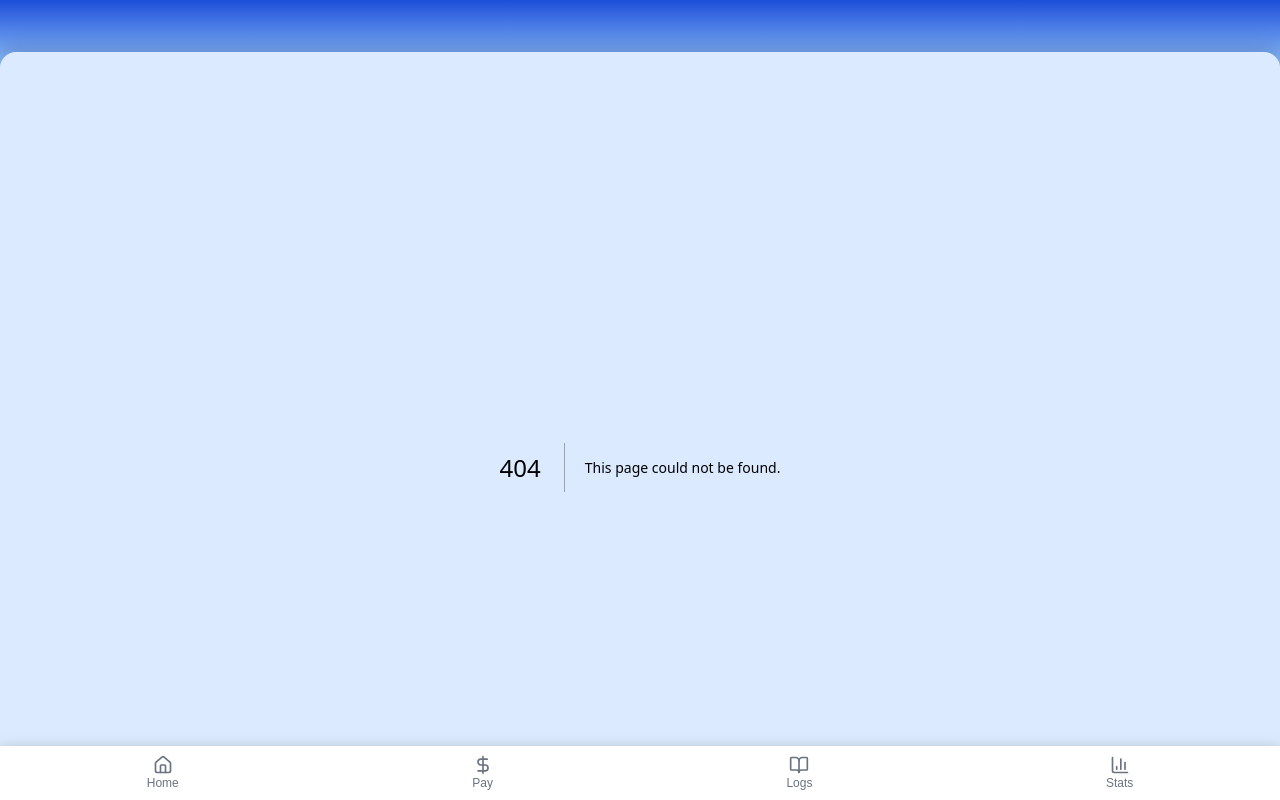
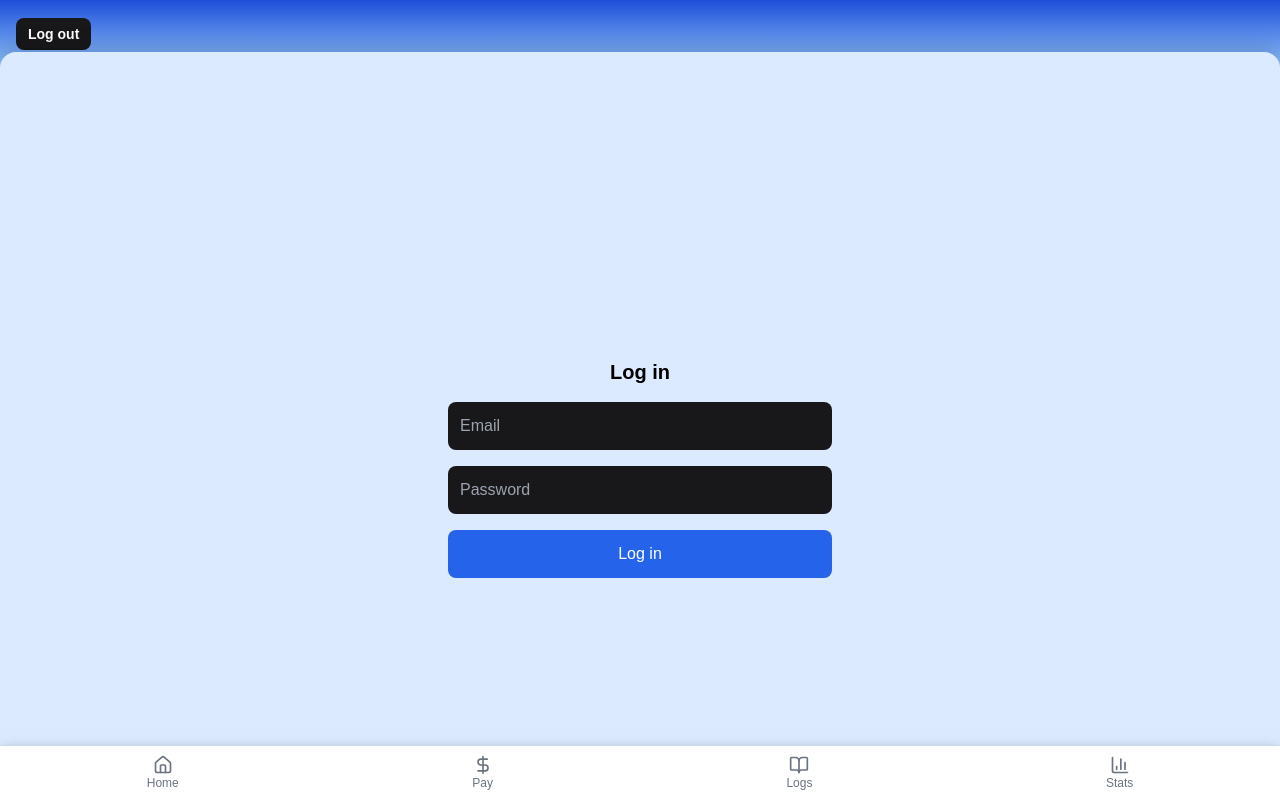
Before and after one commit to Jothol/money-balance, a Next.js app: page /login in a window 1280 px wide. Before the commit this address had no page. Built offline with nearby package versions, Linux system fonts and the light colour scheme; no server answers.

Commit message:
Added login / logout

```diff
--- /dev/null
+++ b/src/app/login/page.tsx
@@ -0,0 +1,69 @@
+'use client';
+
+import { useEffect, useState } from 'react';
+import { useRouter } from 'next/navigation';
+import { onAuthStateChanged, signInWithEmailAndPassword } from 'firebase/auth';
+import { auth } from '@/firebase/firebase';
+
+export default function LoginPage() {
+  const router = useRouter();
+  const [email, setEmail] = useState('');
+  const [password, setPassword] = useState('');
+  const [initializing, setInitializing] = useState(true);
+  const [submitting, setSubmitting] = useState(false);
+  const [error, setError] = useState<string | null>(null);
+
+  useEffect(() => {
+    const unsub = onAuthStateChanged(auth, u => {
+      if (u) router.replace('/');
+      else setInitializing(false);
+    });
+    return () => unsub();
+  }, [router]);
+
+  const submit = async () => {
+    setSubmitting(true);
+    setError(null);
+    try {
+      await signInWithEmailAndPassword(auth, email.trim(), password);
+      router.replace('/');
+    } catch (e) {
+      const code = (e as { code?: string }).code ?? '';
+      setError(code === 'auth/invalid-credential' ? 'Invalid email or password' : 'Login failed');
+    } finally {
+      setSubmitting(false);
+    }
+  };
+
+  if (initializing) return null;
+
+  return (
+    <main className="min-h-screen flex items-center justify-center p-6">
+      <div className="w-full max-w-sm space-y-4">
+        <h1 className="text-center text-xl font-semibold">Log in</h1>
+        <input
+          className="w-full p-3 rounded-lg bg-zinc-900 text-white"
+          placeholder="Email"
+          type="email"
+          value={email}
+          onChange={e => setEmail(e.target.value)}
+        />
+        <input
+          className="w-full p-3 rounded-lg bg-zinc-900 text-white"
+          placeholder="Password"
+          type="password"
+          value={password}
+          onChange={e => setPassword(e.target.value)}
+        />
+        <button
+          onClick={submit}
+          disabled={submitting || !email || !password}
+          className="w-full p-3 rounded-lg bg-blue-600 text-white"
+        >
+          {submitting ? 'Loading...' : 'Log in'}
+        </button>
+        {error && <p className="text-center text-red-400 text-sm">{error}</p>}
+      </div>
+    </main>
+  );
+}
--- a/src/components/TopBar.tsx
+++ b/src/components/TopBar.tsx
@@ -1,8 +1,29 @@
 'use client';
 
+import { useRouter } from 'next/navigation';
+import { signOut } from 'firebase/auth';
+import { auth } from '@/firebase/firebase';
+
 export default function TopBar() {
+  const router = useRouter();
+
+  const handleLogout = async () => {
+    try {
+      await signOut(auth);
+    } finally {
+      if (typeof window !== 'undefined') localStorage.removeItem('activePairId');
+      router.replace('/login');
+    }
+  };
+
   return (
-    <header className="w-full h-20 bg-gradient-to-b from-blue-700 to-blue-300 flex items-center justify-center text-lg font-bold">
+    <header className="w-full h-20 bg-gradient-to-b from-blue-700 to-blue-300 flex items-center justify-between px-4 text-lg font-bold">
+      <button
+        onClick={handleLogout}
+        className="px-3 py-1.5 rounded-lg bg-zinc-900 text-white text-sm"
+      >
+        Log out
+      </button>
     </header>
   );
 }
```
